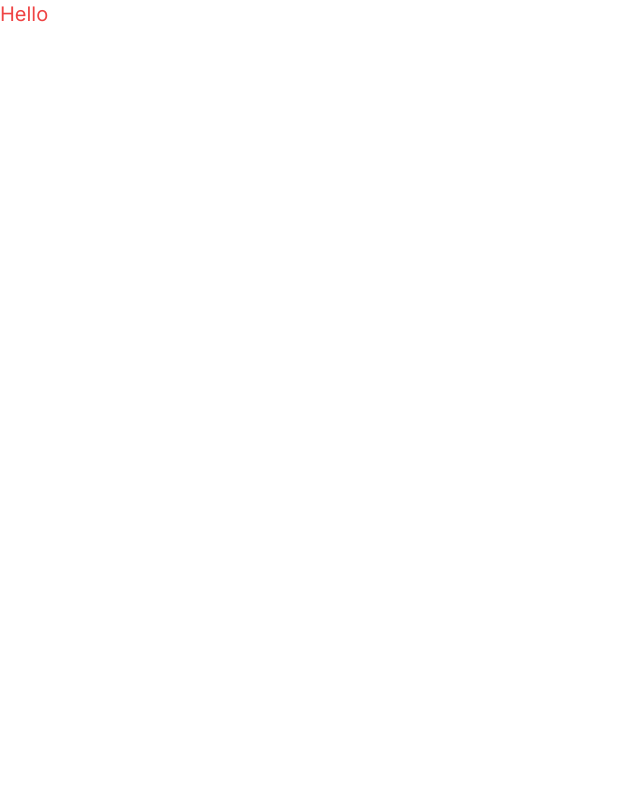
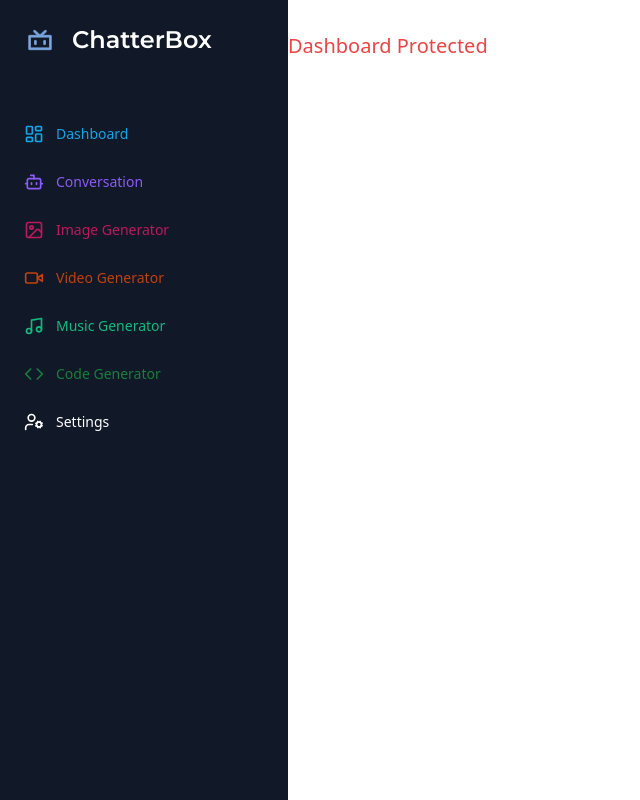
Before and after one commit to Danieldo1/chatter-box-ai, a Next.js app: page /dashboard in a window 1280 px wide. Shown: the whole page, without its empty margins (0-640 px from the left). Built offline with nearby package versions, Linux system fonts and the light colour scheme.

Commit message:
IMplementation of the sidebar

```diff
--- a/app/(dashboard)/(routes)/dashboard/page.tsx
+++ b/app/(dashboard)/(routes)/dashboard/page.tsx
@@ -1,11 +1,9 @@
-import { UserButton } from "@clerk/nextjs";
 
 
 export default function Dashboard() {
   return (
     <div className="">
-     <p className="text-xl text-red-500">Hello</p>
-     <UserButton afterSignOutUrl="/" />
+     <p className="text-xl text-red-500">Dashboard Protected</p>
     </div>
   )
 }
--- /dev/null
+++ b/app/(dashboard)/layout.tsx
@@ -0,0 +1,22 @@
+import Nav from "@/components/Nav";
+import Sidebar from "@/components/Sidebar";
+
+const DashboardLayout = ({
+    children
+}:{
+    children: React.ReactNode
+}) => {
+    return (
+        <div className="h-full relative">
+            <div className="hidden h-full md:flex md:w-72 md:flex-col md:fixed md:inset-y-0 z-[80] bg-gray-900">
+           <Sidebar />
+            </div>
+            <main className="md:pl-72">
+                <Nav />
+                {children}
+            </main>
+        </div>
+     );
+}
+
+export default DashboardLayout;
--- a/app/layout.tsx
+++ b/app/layout.tsx
@@ -1,10 +1,8 @@
 import type { Metadata } from 'next'
-import { Inter } from 'next/font/google'
 import './globals.css'
 import { ClerkProvider } from '@clerk/nextjs'
 
 
-const inter = Inter({ subsets: ['latin'] })
 
 export const metadata: Metadata = {
   title: 'ChatterBot',
@@ -19,7 +17,7 @@
   return (
     <ClerkProvider>
     <html lang="en">
-      <body className={inter.className}>
+      <body >
         {children}
         </body>
     </html>
--- /dev/null
+++ b/components/Nav.tsx
@@ -0,0 +1,16 @@
+
+import { UserButton } from "@clerk/nextjs"
+import MobileSidebar from "./mobile-sidebar"
+
+const Nav = () => {
+  return (
+    <div className="flex items-center p-4">
+   <MobileSidebar />
+        <div className="flex w-full justify-end">
+            <UserButton afterSignOutUrl="/" />
+        </div>
+    </div>
+  )
+}
+
+export default Nav
--- /dev/null
+++ b/components/Sidebar.tsx
@@ -0,0 +1,88 @@
+'use client'
+import { Montserrat } from "next/font/google"
+import Link from "next/link"
+import Image from "next/image"
+import { cn } from "@/lib/utils"
+import { LayoutDashboard, Bot, ImageIcon, VideoIcon, Music, Code, UserCog } from "lucide-react"
+
+const montserrat = Montserrat({weight: '600', subsets: ['latin']})
+
+const routes = [
+    {
+    label: "Dashboard",
+    icon: LayoutDashboard,
+    href: "/dashboard",
+    color: 'text-sky-500',
+    },
+    {
+        label: "Conversation",
+        icon: Bot,
+        href: "/conversation",
+        color: 'text-violet-500',
+    },
+    {
+        label: "Image Generator",
+        icon: ImageIcon,
+        href: "/image",
+        color: 'text-pink-700',
+    },
+    {
+        label: "Video Generator",
+        icon: VideoIcon,
+        href: "/video",
+        color: 'text-orange-700',
+    }, {
+        label: "Music Generator",
+        icon: Music,
+        href: "/music",
+        color: 'text-emerald-500',
+    },
+    {
+        label: "Code Generator",
+        icon: Code,
+        href: "/code",
+        color: 'text-green-700',
+    },
+    {
+        label: "Settings",
+        icon: UserCog,
+        href: "/settings",
+
+    },
+]
+
+const Sidebar = () => {
+  return (
+    <div className="space-y-4 py-4 flex flex-col h-full bg-[#111827] text-white">
+       <div className="px-3 py-2 flex-1">
+        <Link href='/dashboard' className="flex items-center pl-3 mb-14">
+        <div className="relative w-8 h-8 mr-4">
+            <Image
+            src="/logo.png"
+            fill
+            alt="logo"
+            />
+        </div>
+        <h1 className={cn('text-2xl font-bold', montserrat.className)}>ChatterBox</h1>
+        </Link>
+
+        <div className="space-y-1">
+            {routes.map((route) => (
+            <Link
+            href={route.href}
+            key={route.href}
+            className="text-sm group flex p-3 w-full justify-start font-medium cursor-pointer hover:text-white hover:bg-white/10 rounded-lg transition"
+            >
+            <div className="flex items-center flex-1">
+                <route.icon className={cn('w-5 h-5 mr-3',route.color  )} />
+                <span className={route.color}>{route.label}</span>
+            </div>
+             </Link>
+            ))}
+        </div>
+       </div>
+    </div>
+  )
+}
+
+export default Sidebar
--- /dev/null
+++ b/components/mobile-sidebar.tsx
@@ -0,0 +1,23 @@
+'use client'
+
+import { Menu } from "lucide-react"
+import { Button } from "./ui/button"
+import { Sheet, SheetContent, SheetTrigger } from "./ui/sheet"
+import Sidebar from "./Sidebar"
+
+const MobileSidebar = () => {
+  return (
+<Sheet>
+    <SheetTrigger>
+        <Button variant={'ghost'} size={'icon'} className="md:hidden">
+            <Menu />
+        </Button>
+    </SheetTrigger>
+        <SheetContent side='left' className="p-0">
+            <Sidebar />
+        </SheetContent>
+</Sheet>
+  )
+}
+
+export default MobileSidebar
--- /dev/null
+++ b/components/ui/sheet.tsx
@@ -0,0 +1,140 @@
+"use client"
+
+import * as React from "react"
+import * as SheetPrimitive from "@radix-ui/react-dialog"
+import { cva, type VariantProps } from "class-variance-authority"
+import { X } from "lucide-react"
+
+import { cn } from "@/lib/utils"
+
+const Sheet = SheetPrimitive.Root
+
+const SheetTrigger = SheetPrimitive.Trigger
+
+const SheetClose = SheetPrimitive.Close
+
+const SheetPortal = SheetPrimitive.Portal
+
+const SheetOverlay = React.forwardRef<
+  React.ElementRef<typeof SheetPrimitive.Overlay>,
+  React.ComponentPropsWithoutRef<typeof SheetPrimitive.Overlay>
+>(({ className, ...props }, ref) => (
+  <SheetPrimitive.Overlay
+    className={cn(
+      "fixed inset-0 z-50 bg-background/80 backdrop-blur-sm data-[state=open]:animate-in data-[state=closed]:animate-out data-[state=closed]:fade-out-0 data-[state=open]:fade-in-0",
+      className
+    )}
+    {...props}
+    ref={ref}
+  />
+))
+SheetOverlay.displayName = SheetPrimitive.Overlay.displayName
+
+const sheetVariants = cva(
+  "fixed z-50 gap-4 bg-background p-6 shadow-lg transition ease-in-out data-[state=open]:animate-in data-[state=closed]:animate-out data-[state=closed]:duration-300 data-[state=open]:duration-500",
+  {
+    variants: {
+      side: {
+        top: "inset-x-0 top-0 border-b data-[state=closed]:slide-out-to-top data-[state=open]:slide-in-from-top",
+        bottom:
+          "inset-x-0 bottom-0 border-t data-[state=closed]:slide-out-to-bottom data-[state=open]:slide-in-from-bottom",
+        left: "inset-y-0 left-0 h-full w-3/4 border-r data-[state=closed]:slide-out-to-left data-[state=open]:slide-in-from-left sm:max-w-sm",
+        right:
+          "inset-y-0 right-0 h-full w-3/4  border-l data-[state=closed]:slide-out-to-right data-[state=open]:slide-in-from-right sm:max-w-sm",
+      },
+    },
+    defaultVariants: {
+      side: "right",
+    },
+  }
+)
+
+interface SheetContentProps
+  extends React.ComponentPropsWithoutRef<typeof SheetPrimitive.Content>,
+    VariantProps<typeof sheetVariants> {}
+
+const SheetContent = React.forwardRef<
+  React.ElementRef<typeof SheetPrimitive.Content>,
+  SheetContentProps
+>(({ side = "right", className, children, ...props }, ref) => (
+  <SheetPortal>
+    <SheetOverlay />
+    <SheetPrimitive.Content
+      ref={ref}
+      className={cn(sheetVariants({ side }), className)}
+      {...props}
+    >
+      {children}
+      <SheetPrimitive.Close className="absolute right-4 top-4 rounded-sm opacity-70 ring-offset-background transition-opacity hover:opacity-100 focus:outline-none focus:ring-2 focus:ring-ring focus:ring-offset-2 disabled:pointer-events-none data-[state=open]:bg-secondary">
+        <X className="h-4 w-4" />
+        <span className="sr-only">Close</span>
+      </SheetPrimitive.Close>
+    </SheetPrimitive.Content>
+  </SheetPortal>
+))
+SheetContent.displayName = SheetPrimitive.Content.displayName
+
+const SheetHeader = ({
+  className,
+  ...props
+}: React.HTMLAttributes<HTMLDivElement>) => (
+  <div
+    className={cn(
+      "flex flex-col space-y-2 text-center sm:text-left",
+      className
+    )}
+    {...props}
+  />
+)
+SheetHeader.displayName = "SheetHeader"
+
+const SheetFooter = ({
+  className,
+  ...props
+}: React.HTMLAttributes<HTMLDivElement>) => (
+  <div
+    className={cn(
+      "flex flex-col-reverse sm:flex-row sm:justify-end sm:space-x-2",
+      className
+    )}
+    {...props}
+  />
+)
+SheetFooter.displayName = "SheetFooter"
+
+const SheetTitle = React.forwardRef<
+  React.ElementRef<typeof SheetPrimitive.Title>,
+  React.ComponentPropsWithoutRef<typeof SheetPrimitive.Title>
+>(({ className, ...props }, ref) => (
+  <SheetPrimitive.Title
+    ref={ref}
+    className={cn("text-lg font-semibold text-foreground", className)}
+    {...props}
+  />
+))
+SheetTitle.displayName = SheetPrimitive.Title.displayName
+
+const SheetDescription = React.forwardRef<
+  React.ElementRef<typeof SheetPrimitive.Description>,
+  React.ComponentPropsWithoutRef<typeof SheetPrimitive.Description>
+>(({ className, ...props }, ref) => (
+  <SheetPrimitive.Description
+    ref={ref}
+    className={cn("text-sm text-muted-foreground", className)}
+    {...props}
+  />
+))
+SheetDescription.displayName = SheetPrimitive.Description.displayName
+
+export {
+  Sheet,
+  SheetPortal,
+  SheetOverlay,
+  SheetTrigger,
+  SheetClose,
+  SheetContent,
+  SheetHeader,
+  SheetFooter,
+  SheetTitle,
+  SheetDescription,
+}
--- a/package.json
+++ b/package.json
@@ -10,6 +10,7 @@
   },
   "dependencies": {
     "@clerk/nextjs": "^4.26.2",
+    "@radix-ui/react-dialog": "^1.0.5",
     "@radix-ui/react-slot": "^1.0.2",
     "class-variance-authority": "^0.7.0",
     "clsx": "^2.0.0",
```
Also changed, not shown: public/logo.png (added), 1 other file (tests, documents, lock files or other folders).
